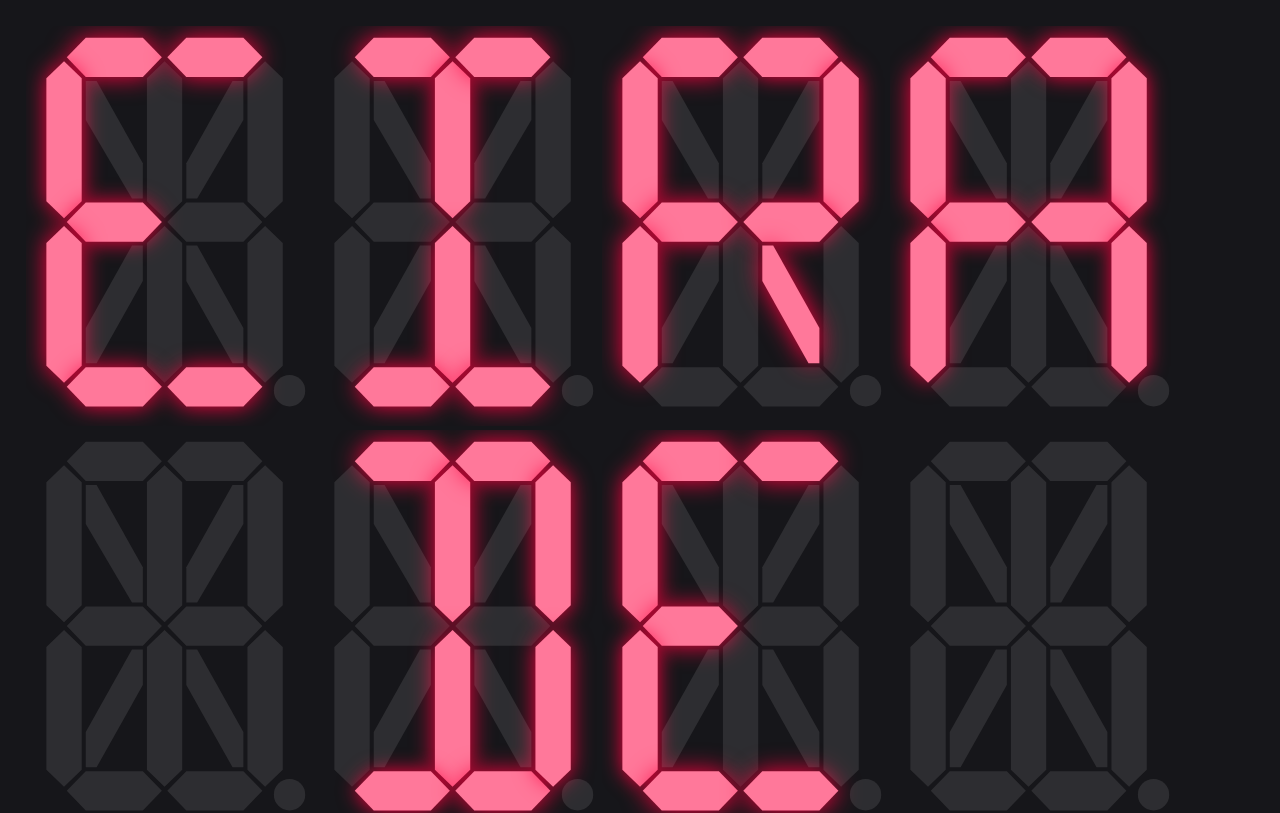
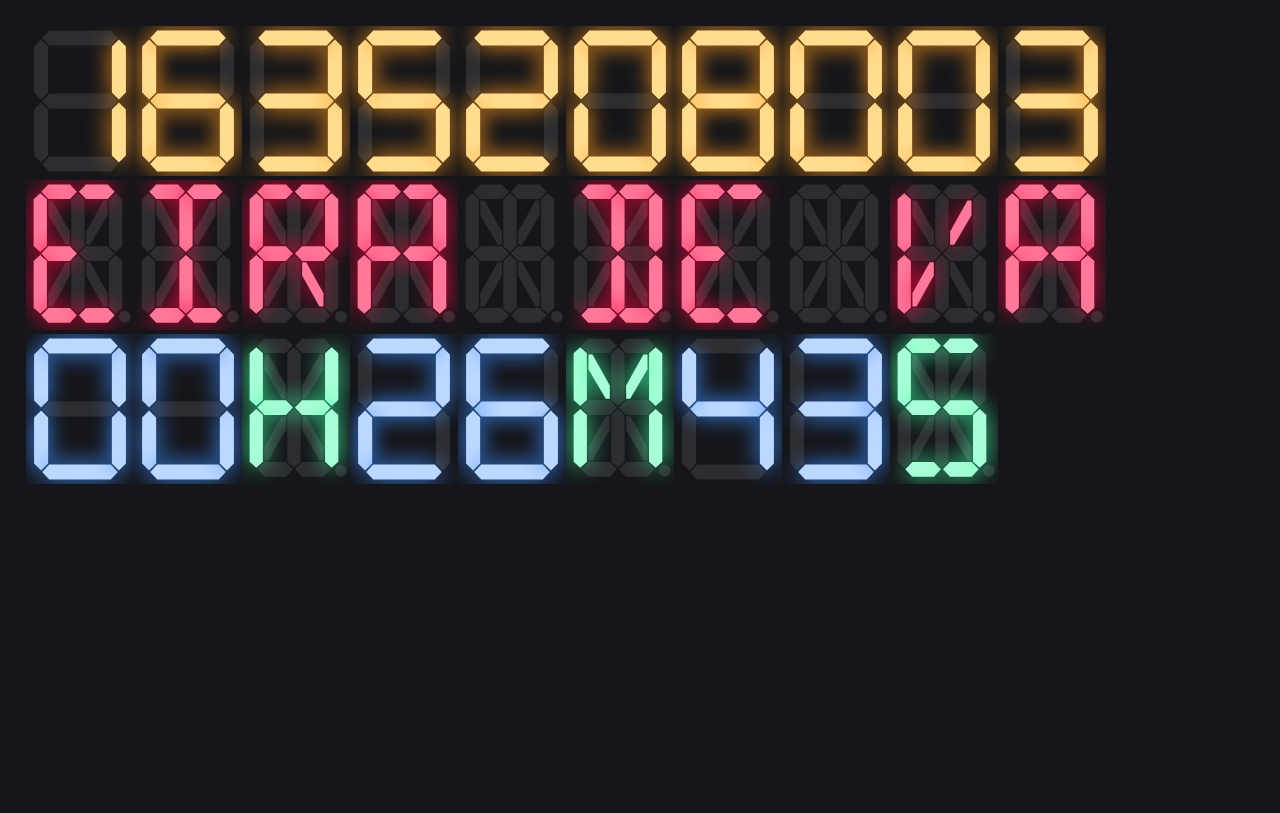
Before and after one commit to leonamtv/seven-seg, an Angular app in the folder seven-seg/: page / in a window 1280 px wide. Shown: the top 813 px of the page. Built offline with nearby package versions, Linux system fonts and the light colour scheme.

Commit message:
Modificando exemplo

```diff
--- a/seven-seg/src/app/app.component.html
+++ b/seven-seg/src/app/app.component.html
@@ -9,16 +9,18 @@
 </head>
 
 <body>
-    <!-- <seven-segment-digit [height]="200" [width]="144" [randomNoise]="true" [character]="char1"  [shadowBlur]="20" [colorOn]="'#ff789a'" [colorOff]="'rgba(255, 255, 255, 0.1)'" [shadowColor]="'#ff0040'" [backgroundColor]="'#16161a'"></seven-segment-digit>
-    <seven-segment-digit [height]="200" [width]="144" [randomNoise]="true" [character]="char2"  [shadowBlur]="20" [colorOn]="'#ff789a'" [colorOff]="'rgba(255, 255, 255, 0.1)'" [shadowColor]="'#ff0040'" [backgroundColor]="'#16161a'"></seven-segment-digit>
-    <seven-segment-digit [height]="200" [width]="144" [randomNoise]="true" [character]="char3"  [shadowBlur]="20" [colorOn]="'#ff789a'" [colorOff]="'rgba(255, 255, 255, 0.1)'" [shadowColor]="'#ff0040'" [backgroundColor]="'#16161a'"></seven-segment-digit>
-    <seven-segment-digit [height]="200" [width]="144" [randomNoise]="true" [character]="char4"  [shadowBlur]="20" [colorOn]="'#ff789a'" [colorOff]="'rgba(255, 255, 255, 0.1)'" [shadowColor]="'#ff0040'" [backgroundColor]="'#16161a'"></seven-segment-digit>
-    <seven-segment-digit [height]="200" [width]="144" [randomNoise]="true" [character]="char5"  [shadowBlur]="20" [colorOn]="'#ff789a'" [colorOff]="'rgba(255, 255, 255, 0.1)'" [shadowColor]="'#ff0040'" [backgroundColor]="'#16161a'"></seven-segment-digit>
-    <seven-segment-digit [height]="200" [width]="144" [randomNoise]="true" [character]="char6"  [shadowBlur]="20" [colorOn]="'#ff789a'" [colorOff]="'rgba(255, 255, 255, 0.1)'" [shadowColor]="'#ff0040'" [backgroundColor]="'#16161a'"></seven-segment-digit>
-    <seven-segment-digit [height]="200" [width]="144" [randomNoise]="true" [character]="char7"  [shadowBlur]="20" [colorOn]="'#ff789a'" [colorOff]="'rgba(255, 255, 255, 0.1)'" [shadowColor]="'#ff0040'" [backgroundColor]="'#16161a'"></seven-segment-digit>
-    <seven-segment-digit [height]="200" [width]="144" [randomNoise]="true" [character]="char8"  [shadowBlur]="20" [colorOn]="'#ff789a'" [colorOff]="'rgba(255, 255, 255, 0.1)'" [shadowColor]="'#ff0040'" [backgroundColor]="'#16161a'"></seven-segment-digit>
-    <seven-segment-digit [height]="200" [width]="144" [randomNoise]="true" [character]="char9"  [shadowBlur]="20" [colorOn]="'#ff789a'" [colorOff]="'rgba(255, 255, 255, 0.1)'" [shadowColor]="'#ff0040'" [backgroundColor]="'#16161a'"></seven-segment-digit>
-    <seven-segment-digit [height]="200" [width]="144" [randomNoise]="true" [character]="char10" [shadowBlur]="20" [colorOn]="'#ff789a'" [colorOff]="'rgba(255, 255, 255, 0.1)'" [shadowColor]="'#ff0040'" [backgroundColor]="'#16161a'"></seven-segment-digit> -->
+    <div>
+        <seven-segment-digit [height]="150" [width]="108" [randomNoise]="true" [character]="timeChar1"  [shadowBlur]="20" [colorOn]="'#ffdd8f'" [colorOff]="'rgba(255, 255, 255, 0.1)'" [shadowColor]="'#ff9a1f'" [backgroundColor]="'#16161a'"></seven-segment-digit>
+        <seven-segment-digit [height]="150" [width]="108" [randomNoise]="true" [character]="timeChar2"  [shadowBlur]="20" [colorOn]="'#ffdd8f'" [colorOff]="'rgba(255, 255, 255, 0.1)'" [shadowColor]="'#ff9a1f'" [backgroundColor]="'#16161a'"></seven-segment-digit>
+        <seven-segment-digit [height]="150" [width]="108" [randomNoise]="true" [character]="timeChar3"  [shadowBlur]="20" [colorOn]="'#ffdd8f'" [colorOff]="'rgba(255, 255, 255, 0.1)'" [shadowColor]="'#ff9a1f'" [backgroundColor]="'#16161a'"></seven-segment-digit>
+        <seven-segment-digit [height]="150" [width]="108" [randomNoise]="true" [character]="timeChar4"  [shadowBlur]="20" [colorOn]="'#ffdd8f'" [colorOff]="'rgba(255, 255, 255, 0.1)'" [shadowColor]="'#ff9a1f'" [backgroundColor]="'#16161a'"></seven-segment-digit>
+        <seven-segment-digit [height]="150" [width]="108" [randomNoise]="true" [character]="timeChar5"  [shadowBlur]="20" [colorOn]="'#ffdd8f'" [colorOff]="'rgba(255, 255, 255, 0.1)'" [shadowColor]="'#ff9a1f'" [backgroundColor]="'#16161a'"></seven-segment-digit>
+        <seven-segment-digit [height]="150" [width]="108" [randomNoise]="true" [character]="timeChar6"  [shadowBlur]="20" [colorOn]="'#ffdd8f'" [colorOff]="'rgba(255, 255, 255, 0.1)'" [shadowColor]="'#ff9a1f'" [backgroundColor]="'#16161a'"></seven-segment-digit>
+        <seven-segment-digit [height]="150" [width]="108" [randomNoise]="true" [character]="timeChar7"  [shadowBlur]="20" [colorOn]="'#ffdd8f'" [colorOff]="'rgba(255, 255, 255, 0.1)'" [shadowColor]="'#ff9a1f'" [backgroundColor]="'#16161a'"></seven-segment-digit>
+        <seven-segment-digit [height]="150" [width]="108" [randomNoise]="true" [character]="timeChar8"  [shadowBlur]="20" [colorOn]="'#ffdd8f'" [colorOff]="'rgba(255, 255, 255, 0.1)'" [shadowColor]="'#ff9a1f'" [backgroundColor]="'#16161a'"></seven-segment-digit>
+        <seven-segment-digit [height]="150" [width]="108" [randomNoise]="true" [character]="timeChar9"  [shadowBlur]="20" [colorOn]="'#ffdd8f'" [colorOff]="'rgba(255, 255, 255, 0.1)'" [shadowColor]="'#ff9a1f'" [backgroundColor]="'#16161a'"></seven-segment-digit>
+        <seven-segment-digit [height]="150" [width]="108" [randomNoise]="true" [character]="timeChar10" [shadowBlur]="20" [colorOn]="'#ffdd8f'" [colorOff]="'rgba(255, 255, 255, 0.1)'" [shadowColor]="'#ff9a1f'" [backgroundColor]="'#16161a'"></seven-segment-digit>
+    </div>
 
 
 
@@ -36,17 +38,18 @@
     <sixteen-segment-digit [height]="200" [width]="144" [randomNoise]="true" [character]="char8"  [shadowBlur]="20" [colorOn]="'#ff789a'" [colorOff]="'rgba(255, 255, 255, 0.1)'" [shadowColor]="'#ff0040'" [backgroundColor]="'#16161a'"></sixteen-segment-digit>
     <sixteen-segment-digit [height]="200" [width]="144" [randomNoise]="true" [character]="char9"  [shadowBlur]="20" [colorOn]="'#ff789a'" [colorOff]="'rgba(255, 255, 255, 0.1)'" [shadowColor]="'#ff0040'" [backgroundColor]="'#16161a'"></sixteen-segment-digit>
     <sixteen-segment-digit [height]="200" [width]="144" [randomNoise]="true" [character]="char10" [shadowBlur]="20" [colorOn]="'#ff789a'" [colorOff]="'rgba(255, 255, 255, 0.1)'" [shadowColor]="'#ff0040'" [backgroundColor]="'#16161a'"></sixteen-segment-digit> -->
-
-    <sixteen-segment-digit [height]="400" [width]="288" [randomNoise]="true" [character]="char1"  [shadowBlur]="20" [colorOn]="'#ff789a'" [colorOff]="'rgba(255, 255, 255, 0.1)'" [shadowColor]="'#ff0040'" [backgroundColor]="'#16161a'"></sixteen-segment-digit>
-    <sixteen-segment-digit [height]="400" [width]="288" [randomNoise]="true" [character]="char2"  [shadowBlur]="20" [colorOn]="'#ff789a'" [colorOff]="'rgba(255, 255, 255, 0.1)'" [shadowColor]="'#ff0040'" [backgroundColor]="'#16161a'"></sixteen-segment-digit>
-    <sixteen-segment-digit [height]="400" [width]="288" [randomNoise]="true" [character]="char3"  [shadowBlur]="20" [colorOn]="'#ff789a'" [colorOff]="'rgba(255, 255, 255, 0.1)'" [shadowColor]="'#ff0040'" [backgroundColor]="'#16161a'"></sixteen-segment-digit>
-    <sixteen-segment-digit [height]="400" [width]="288" [randomNoise]="true" [character]="char4"  [shadowBlur]="20" [colorOn]="'#ff789a'" [colorOff]="'rgba(255, 255, 255, 0.1)'" [shadowColor]="'#ff0040'" [backgroundColor]="'#16161a'"></sixteen-segment-digit>
-    <sixteen-segment-digit [height]="400" [width]="288" [randomNoise]="true" [character]="char5"  [shadowBlur]="20" [colorOn]="'#ff789a'" [colorOff]="'rgba(255, 255, 255, 0.1)'" [shadowColor]="'#ff0040'" [backgroundColor]="'#16161a'"></sixteen-segment-digit>
-    <sixteen-segment-digit [height]="400" [width]="288" [randomNoise]="true" [character]="char6"  [shadowBlur]="20" [colorOn]="'#ff789a'" [colorOff]="'rgba(255, 255, 255, 0.1)'" [shadowColor]="'#ff0040'" [backgroundColor]="'#16161a'"></sixteen-segment-digit>
-    <sixteen-segment-digit [height]="400" [width]="288" [randomNoise]="true" [character]="char7"  [shadowBlur]="20" [colorOn]="'#ff789a'" [colorOff]="'rgba(255, 255, 255, 0.1)'" [shadowColor]="'#ff0040'" [backgroundColor]="'#16161a'"></sixteen-segment-digit>
-    <sixteen-segment-digit [height]="400" [width]="288" [randomNoise]="true" [character]="char8"  [shadowBlur]="20" [colorOn]="'#ff789a'" [colorOff]="'rgba(255, 255, 255, 0.1)'" [shadowColor]="'#ff0040'" [backgroundColor]="'#16161a'"></sixteen-segment-digit>
-    <sixteen-segment-digit [height]="400" [width]="288" [randomNoise]="true" [character]="char9"  [shadowBlur]="20" [colorOn]="'#ff789a'" [colorOff]="'rgba(255, 255, 255, 0.1)'" [shadowColor]="'#ff0040'" [backgroundColor]="'#16161a'"></sixteen-segment-digit>
-    <sixteen-segment-digit [height]="400" [width]="288" [randomNoise]="true" [character]="char10" [shadowBlur]="20" [colorOn]="'#ff789a'" [colorOff]="'rgba(255, 255, 255, 0.1)'" [shadowColor]="'#ff0040'" [backgroundColor]="'#16161a'"></sixteen-segment-digit>
+    <div>
+        <sixteen-segment-digit [height]="150" [width]="108" [randomNoise]="true" [character]="char1"  [shadowBlur]="20" [colorOn]="'#ff789a'" [colorOff]="'rgba(255, 255, 255, 0.1)'" [shadowColor]="'#ff0040'" [backgroundColor]="'#16161a'"></sixteen-segment-digit>
+        <sixteen-segment-digit [height]="150" [width]="108" [randomNoise]="true" [character]="char2"  [shadowBlur]="20" [colorOn]="'#ff789a'" [colorOff]="'rgba(255, 255, 255, 0.1)'" [shadowColor]="'#ff0040'" [backgroundColor]="'#16161a'"></sixteen-segment-digit>
+        <sixteen-segment-digit [height]="150" [width]="108" [randomNoise]="true" [character]="char3"  [shadowBlur]="20" [colorOn]="'#ff789a'" [colorOff]="'rgba(255, 255, 255, 0.1)'" [shadowColor]="'#ff0040'" [backgroundColor]="'#16161a'"></sixteen-segment-digit>
+        <sixteen-segment-digit [height]="150" [width]="108" [randomNoise]="true" [character]="char4"  [shadowBlur]="20" [colorOn]="'#ff789a'" [colorOff]="'rgba(255, 255, 255, 0.1)'" [shadowColor]="'#ff0040'" [backgroundColor]="'#16161a'"></sixteen-segment-digit>
+        <sixteen-segment-digit [height]="150" [width]="108" [randomNoise]="true" [character]="char5"  [shadowBlur]="20" [colorOn]="'#ff789a'" [colorOff]="'rgba(255, 255, 255, 0.1)'" [shadowColor]="'#ff0040'" [backgroundColor]="'#16161a'"></sixteen-segment-digit>
+        <sixteen-segment-digit [height]="150" [width]="108" [randomNoise]="true" [character]="char6"  [shadowBlur]="20" [colorOn]="'#ff789a'" [colorOff]="'rgba(255, 255, 255, 0.1)'" [shadowColor]="'#ff0040'" [backgroundColor]="'#16161a'"></sixteen-segment-digit>
+        <sixteen-segment-digit [height]="150" [width]="108" [randomNoise]="true" [character]="char7"  [shadowBlur]="20" [colorOn]="'#ff789a'" [colorOff]="'rgba(255, 255, 255, 0.1)'" [shadowColor]="'#ff0040'" [backgroundColor]="'#16161a'"></sixteen-segment-digit>
+        <sixteen-segment-digit [height]="150" [width]="108" [randomNoise]="true" [character]="char8"  [shadowBlur]="20" [colorOn]="'#ff789a'" [colorOff]="'rgba(255, 255, 255, 0.1)'" [shadowColor]="'#ff0040'" [backgroundColor]="'#16161a'"></sixteen-segment-digit>
+        <sixteen-segment-digit [height]="150" [width]="108" [randomNoise]="true" [character]="char9"  [shadowBlur]="20" [colorOn]="'#ff789a'" [colorOff]="'rgba(255, 255, 255, 0.1)'" [shadowColor]="'#ff0040'" [backgroundColor]="'#16161a'"></sixteen-segment-digit>
+        <sixteen-segment-digit [height]="150" [width]="108" [randomNoise]="true" [character]="char10" [shadowBlur]="20" [colorOn]="'#ff789a'" [colorOff]="'rgba(255, 255, 255, 0.1)'" [shadowColor]="'#ff0040'" [backgroundColor]="'#16161a'"></sixteen-segment-digit>
+    </div>
 
 
     <!-- <seven-segment-digit [character]="char1"  [shadowBlur]="40" [colorOn]="'#ffdd8f'" [shadowColor]="'#ff9a1f'" [backgroundColor]="'#1f1316'"></seven-segment-digit>
@@ -59,6 +62,18 @@
     <seven-segment-digit [character]="char8"  [shadowBlur]="40" [colorOn]="'#ffdd8f'" [shadowColor]="'#ff9a1f'" [backgroundColor]="'#1f1316'"></seven-segment-digit>
     <seven-segment-digit [character]="char9"  [shadowBlur]="40" [colorOn]="'#ffdd8f'" [shadowColor]="'#ff9a1f'" [backgroundColor]="'#1f1316'"></seven-segment-digit>
     <seven-segment-digit [character]="char10" [shadowBlur]="40" [colorOn]="'#ffdd8f'" [shadowColor]="'#ff9a1f'" [backgroundColor]="'#1f1316'"></seven-segment-digit> -->
+
+    <div>
+        <seven-segment-digit   [height]="150" [width]="108" [randomNoise]="true" [character]="hour0char"     [shadowBlur]="20" [colorOn]="'#bdd8ff'" [colorOff]="'rgba(255, 255, 255, 0.1)'" [shadowColor]="'#3c8eff'" [backgroundColor]="'#16161a'"></seven-segment-digit>
+        <seven-segment-digit   [height]="150" [width]="108" [randomNoise]="true" [character]="hour1char"     [shadowBlur]="20" [colorOn]="'#bdd8ff'" [colorOff]="'rgba(255, 255, 255, 0.1)'" [shadowColor]="'#3c8eff'" [backgroundColor]="'#16161a'"></seven-segment-digit>
+        <sixteen-segment-digit [height]="150" [width]="108" [randomNoise]="true" [character]="hour2char"     [shadowBlur]="20" [colorOn]="'#a8ffd7'" [colorOff]="'rgba(255, 255, 255, 0.1)'" [shadowColor]="'#3cffa4'" [backgroundColor]="'#16161a'"></sixteen-segment-digit>
+        <seven-segment-digit   [height]="150" [width]="108" [randomNoise]="true" [character]="minute0char"   [shadowBlur]="20" [colorOn]="'#bdd8ff'" [colorOff]="'rgba(255, 255, 255, 0.1)'" [shadowColor]="'#3c8eff'" [backgroundColor]="'#16161a'"></seven-segment-digit>
+        <seven-segment-digit   [height]="150" [width]="108" [randomNoise]="true" [character]="minute1char"   [shadowBlur]="20" [colorOn]="'#bdd8ff'" [colorOff]="'rgba(255, 255, 255, 0.1)'" [shadowColor]="'#3c8eff'" [backgroundColor]="'#16161a'"></seven-segment-digit>
+        <sixteen-segment-digit [height]="150" [width]="108" [randomNoise]="true" [character]="minute2char"   [shadowBlur]="20" [colorOn]="'#a8ffd7'" [colorOff]="'rgba(255, 255, 255, 0.1)'" [shadowColor]="'#3cffa4'" [backgroundColor]="'#16161a'"></sixteen-segment-digit>
+        <seven-segment-digit   [height]="150" [width]="108" [randomNoise]="true" [character]="seconds0char"  [shadowBlur]="20" [colorOn]="'#bdd8ff'" [colorOff]="'rgba(255, 255, 255, 0.1)'" [shadowColor]="'#3c8eff'" [backgroundColor]="'#16161a'"></seven-segment-digit>
+        <seven-segment-digit   [height]="150" [width]="108" [randomNoise]="true" [character]="seconds1char"  [shadowBlur]="20" [colorOn]="'#bdd8ff'" [colorOff]="'rgba(255, 255, 255, 0.1)'" [shadowColor]="'#3c8eff'" [backgroundColor]="'#16161a'"></seven-segment-digit>
+        <sixteen-segment-digit [height]="150" [width]="108" [randomNoise]="true" [character]="seconds2char"  [shadowBlur]="20" [colorOn]="'#a8ffd7'" [colorOff]="'rgba(255, 255, 255, 0.1)'" [shadowColor]="'#3cffa4'" [backgroundColor]="'#16161a'"></sixteen-segment-digit>
+    </div>
 </body>
 
 </html>
--- a/seven-seg/src/app/app.component.ts
+++ b/seven-seg/src/app/app.component.ts
@@ -17,6 +17,28 @@ export class AppComponent  {
   char8: string = ''
   char9: string = ''
   char10: string = ''
+
+  timeChar1: string = ''
+  timeChar2: string = ''
+  timeChar3: string = ''
+  timeChar4: string = ''
+  timeChar5: string = ''
+  timeChar6: string = ''
+  timeChar7: string = ''
+  timeChar8: string = ''
+  timeChar9: string = ''
+  timeChar10: string = ''
+
+  hour0char: string = ''
+  hour1char: string = ''
+  hour2char: string = ''
+  minute0char: string = ''
+  minute1char: string = ''
+  minute2char: string = ''
+  seconds0char: string = ''
+  seconds1char: string = ''
+  seconds2char: string = ''
+
   i: number = 0
 
   text: string = "LEONAM TEIXEIRA DE VASCONCELOS "
@@ -81,31 +103,62 @@ export class AppComponent  {
       this.i = ( this.i + 1 ) % this.text.length
     }, 600)
 
-    // this.char1  = '-'
-    // this.char2  = '-'
-    // this.char3  = '-'
-    // this.char4  = '-'
-    // this.char5  = '-'
-    // this.char6  = '-'
-    // this.char7  = '-'
-    // this.char8  = '-'
-    // this.char9  = '-'
-    // this.char10 = '-'
-    // setInterval (() => {
-    //   let date = Math.round(new Date().getTime()/1000)
-    //   let digits = date.toString().split('');
-    //   let realDigits = digits.map(Number)
-    //   this.char1  = realDigits[0].toString()
-    //   this.char2  = realDigits[1].toString()
-    //   this.char3  = realDigits[2].toString()
-    //   this.char4  = realDigits[3].toString()
-    //   this.char5  = realDigits[4].toString()
-    //   this.char6  = realDigits[5].toString()
-    //   this.char7  = realDigits[6].toString()
-    //   this.char8  = realDigits[7].toString()
-    //   this.char9  = realDigits[8].toString()
-    //   this.char10 = realDigits[9].toString()
-    // }, 1000)
+    this.timeChar1  = '-'
+    this.timeChar2  = '-'
+    this.timeChar3  = '-'
+    this.timeChar4  = '-'
+    this.timeChar5  = '-'
+    this.timeChar6  = '-'
+    this.timeChar7  = '-'
+    this.timeChar8  = '-'
+    this.timeChar9  = '-'
+    this.timeChar10 = '-'
+    setInterval (() => {
+      let date = Math.round(new Date().getTime()/1000)
+      let digits = date.toString().split('');
+      let realDigits = digits.map(Number)
+      this.timeChar1  = realDigits[0].toString()
+      this.timeChar2  = realDigits[1].toString()
+      this.timeChar3  = realDigits[2].toString()
+      this.timeChar4  = realDigits[3].toString()
+      this.timeChar5  = realDigits[4].toString()
+      this.timeChar6  = realDigits[5].toString()
+      this.timeChar7  = realDigits[6].toString()
+      this.timeChar8  = realDigits[7].toString()
+      this.timeChar9  = realDigits[8].toString()
+      this.timeChar10 = realDigits[9].toString()
+    }, 1000)
+
+
+    this.hour0char     = '-'
+    this.hour1char     = '-'
+    this.hour2char     = 'H'
+    this.minute0char   = '-'
+    this.minute1char   = '-'
+    this.minute2char   = 'M'
+    this.seconds0char  = '-'
+    this.seconds1char  = '-'
+    this.seconds2char  = 'S'
+
+    setInterval (() => {
+      let date = new Date()
+
+      let seconds = (date.getSeconds()).toLocaleString('en-US', {minimumIntegerDigits: 2, useGrouping:false})
+      let hour    = (date.getHours()).toLocaleString('en-US', {minimumIntegerDigits: 2, useGrouping:false})
+      let minutes = (date.getMinutes()).toLocaleString('en-US', {minimumIntegerDigits: 2, useGrouping:false})
+
+      this.hour0char     = hour.toString().charAt(0)
+      this.hour1char     = hour.toString().charAt(1)
+
+      this.minute0char   = minutes.toString().charAt(0)
+      this.minute1char   = minutes.toString().charAt(1)
+
+      this.seconds0char  = seconds.toString().charAt(0)
+      this.seconds1char  = seconds.toString().charAt(1)
+
+    }, 1000)
+
+
   }
 
 }
--- a/seven-seg/src/app/components/sixteen-segment-digit/sixteen-segment-digit.component.html
+++ b/seven-seg/src/app/components/sixteen-segment-digit/sixteen-segment-digit.component.html
@@ -4,9 +4,9 @@
     [bitMask]="bitMask"
     [randomNoise]="true"
     [shadowBlur]="20"
-    [colorOn]="'#ff789a'"
-    [colorOff]="'rgba(255, 255, 255, 0.1)'"
-    [shadowColor]="'#ff0040'"
-    [backgroundColor]="'#16161a'"
+    [colorOn]="colorOn"
+    [colorOff]="colorOff"
+    [shadowColor]="shadowColor"
+    [backgroundColor]="backgroundColor"
 >
 </sixteen-segment>
--- a/seven-seg/src/app/components/sixteen-segment/sixteen-segment.component.ts
+++ b/seven-seg/src/app/components/sixteen-segment/sixteen-segment.component.ts
@@ -204,8 +204,6 @@ export class SixteenSegmentComponent implements AfterViewInit {
         currentBoolIndex = currentBoolIndex >> 1
       }
 
-      console.log(bits)
-
       ctx.clearRect(0, 0, this.canvas.nativeElement.width, this.canvas.nativeElement.height);
 
       type outer = '1' | '2' | '4' | '5' | '6' | '8' | '9' | '17' | '15' | '14' | '10' | '12'
```
